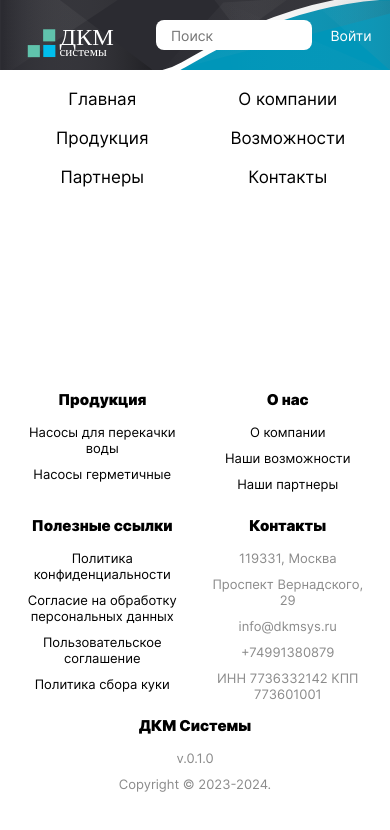
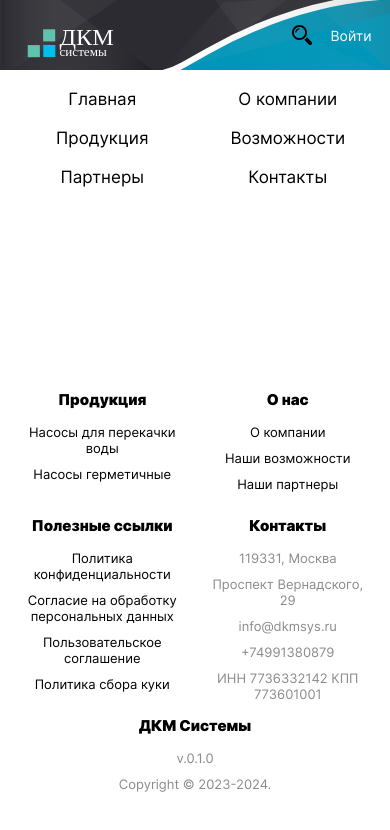
Before and after one commit to LingLing4040/dkm, a React app: page / in a window 390 px wide. Built offline with nearby package versions, Linux system fonts and the light colour scheme.

Commit message:
добавить ZAлупу

```diff
--- a/src/components/App/App.js
+++ b/src/components/App/App.js
@@ -1,12 +1,26 @@
+import React from 'react';
 import Header from '../Header/Header';
 import Main from '../Main/Main';
 import Footer from '../Footer/Footer';
 
 function App() {
+  const [windowWidth, setWindowWidth] = React.useState(window.innerWidth);
+
+  function setWidth() {
+    setWindowWidth(window.innerWidth);
+  }
+
+  React.useEffect(() => {
+    window.addEventListener('resize', setWidth);
+    return () => {
+        window.removeEventListener('resize', setWidth);
+    };
+  });
+
   return (
     <div className="page">
       <div className='content'>
-      <Header />
+      <Header windowWidth={windowWidth}/>
       <Main />
       <Footer />
       </div>
--- a/src/components/Header/Header.js
+++ b/src/components/Header/Header.js
@@ -7,11 +7,11 @@
 function Header(props) {
     // const location = useLocation().pathname;
     // const headerClassName = `header ${location === '/' ? 'header_main' : ''}`;
-    const headerClassName = `header`;
+    // const headerClassName = `header`;
     return (
         <header className='header'>
             <div className='header__container'>
-                 <SearchForm />
+                 <SearchForm windowWidth={props.windowWidth} />
                 <div className='header__link-container'>
                     <Link className='header__link' to='/signin'>
                         Войти
--- a/src/components/SearchForm/SearchForm.css
+++ b/src/components/SearchForm/SearchForm.css
@@ -40,6 +40,19 @@
 .search-form__input:focus {
     color: black;
 }
+
+.search-form__img {
+    transition: opacity 0.3s;
+    height: 20px;
+    width: 20px;
+    margin: auto 0 auto auto;
+}
+
+.search-form__img:hover {
+    cursor: pointer;
+    opacity: 0.5;
+}
+
 
 @media screen and (max-width: 1919px) {
     .search-form {
--- a/src/components/SearchForm/SearchForm.js
+++ b/src/components/SearchForm/SearchForm.js
@@ -1,12 +1,15 @@
 import React from 'react';
-// import FilterCheckBox from '../FilterCheckBox/FilterCheckBox';
-import { useLocation } from 'react-router-dom';
+import imgPath from '../../images/magnifier.svg'
 
-function SearchForm() {
+
+
+function SearchForm(props) {
 
 
     return (
+
         <div className='search-form'>
+            {props.windowWidth > 425 && (
                 <form
                     className={`search-form__form`}
                     // onSubmit={handleSubmit}
@@ -27,7 +30,13 @@
                         />
                     </label>
                 </form>
+            )}
+            {props.windowWidth <= 425 && (
+                <img className='search-form__img' src={imgPath}></img>
+            )}
         </div>
+
+
     );
 }
 
```
Also changed, not shown: src/vendor/fonts/fonts.css (+8 -0 lines), src/images/1486349556-loupe_80493.svg (added), src/images/magnifier.svg (added), 2 other files. Lines whose indentation alone changed are shown as unchanged.
